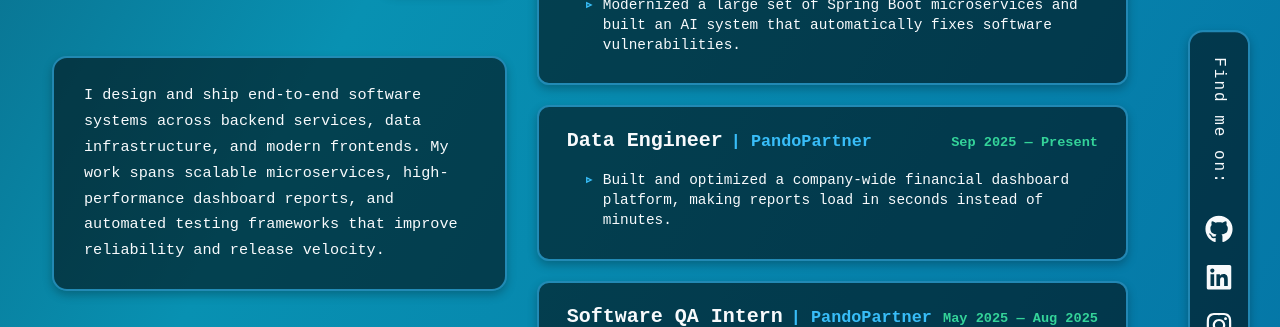
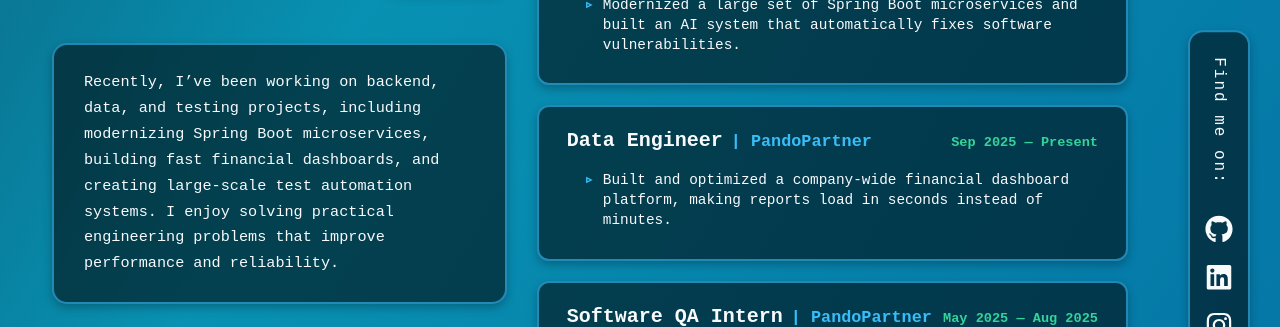
Before and after one commit to SenthilShelke/senthil-website, a React (Vite) app: page / in a window 1280 px wide. Shown: the part 178-505 px from the top of the page. Built offline with nearby package versions, Linux system fonts and the light colour scheme.

Commit message:
changed blurb

```diff
--- a/src/Website.tsx
+++ b/src/Website.tsx
@@ -71,7 +71,7 @@
 
             <div className="text-container">
               <p className="paragraph">
-                I design and ship end-to-end software systems across backend services, data infrastructure, and modern frontends. My work spans scalable microservices, high-performance dashboard reports, and automated testing frameworks that improve reliability and release velocity.
+               Recently, I’ve been working on backend, data, and testing projects, including modernizing Spring Boot microservices, building fast financial dashboards, and creating large-scale test automation systems. I enjoy solving practical engineering problems that improve performance and reliability.
               </p>
             </div>
 
```
